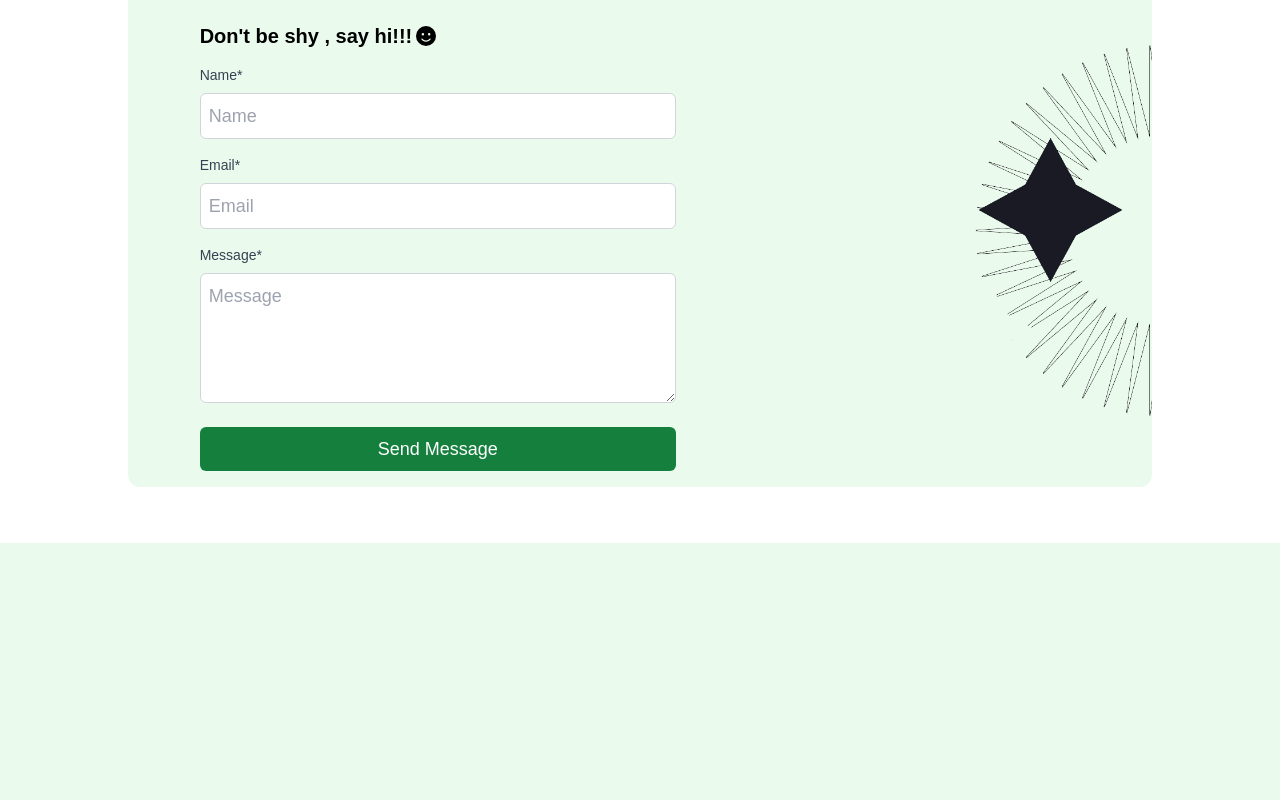
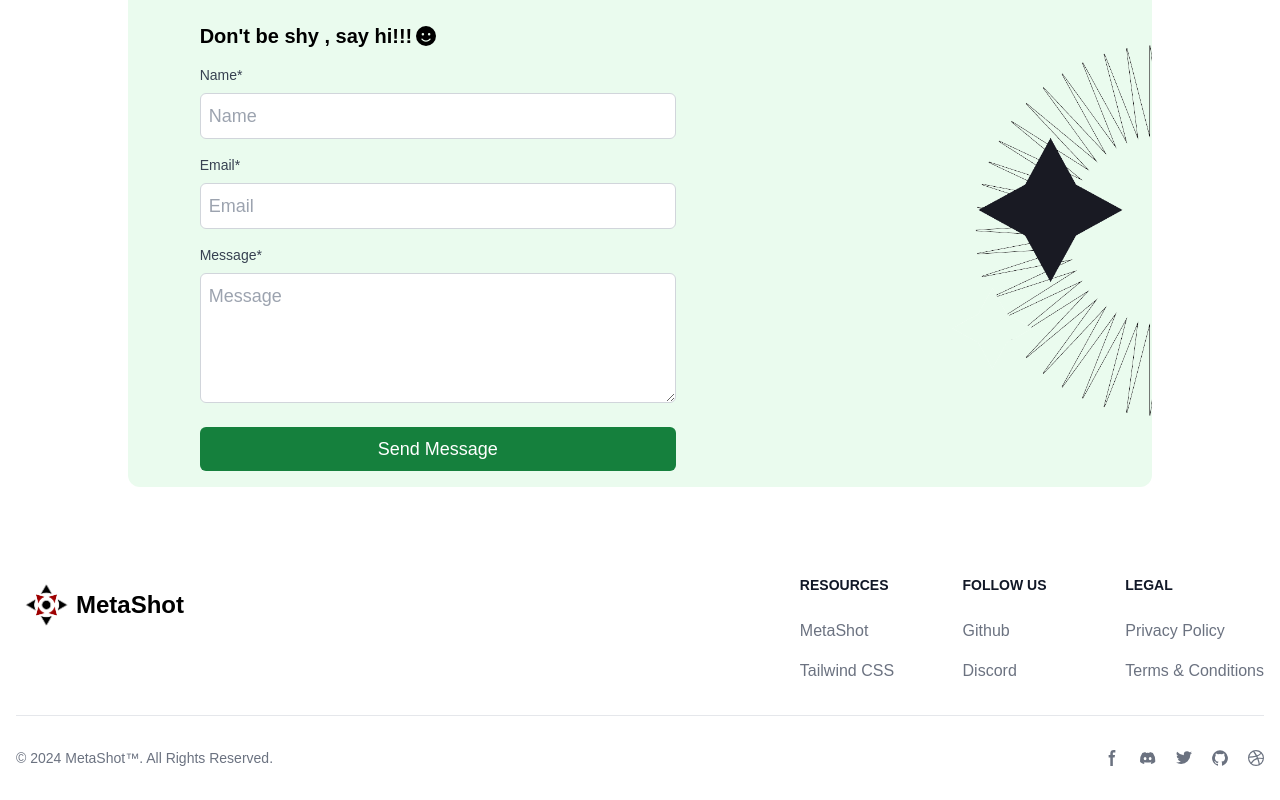
Before and after one commit to Shauryachaturvedimetashot/MetashotFrontendFinal, a Next.js app: page / in a window 1280 px wide. Shown: the part 2964-3764 px from the top of the page. Before the commit the page ends 3507 px from the top, so only its background shows below. Built offline with nearby package versions, Linux system fonts and the light colour scheme.

Commit message:
Added Footer

```diff
--- /dev/null
+++ b/src/Components/Footer.tsx
@@ -0,0 +1,128 @@
+import React from 'react';
+import Image from 'next/image';
+const Footer: React.FC = () => {
+  return (
+    // <footer className=" text-black  pb-[5%] ">
+    //   <div className=" ] w-full mx-auto max-w-screen-xl p-4 md:flex md:items-center md:justify-between">
+    //     <span className="text-sm sm:text-center">
+    //       © 2024{' '}
+    //       <a href='' className="hover:underline">
+    //         Metashot™
+    //       </a>
+    //       . All Rights Reserved.
+    //     </span>
+    //     <ul className="flex flex-wrap items-center mt-3 text-sm font-medium sm:mt-0">
+    //       <li>
+    //         <a href="#" className="hover:underline mr-4 md:mr-6">
+    //           About
+    //         </a>
+    //       </li>
+    //       <li>
+    //         <a href="#" className="hover:underline mr-4 md:mr-6">
+    //           Privacy Policy
+    //         </a>
+    //       </li>
+    //       <li>
+    //         <a href="#" className="hover:underline mr-4 md:mr-6">
+    //           Licensing
+    //         </a>
+    //       </li>
+    //       <li>
+    //         <a href="#" className="hover:underline">
+    //           Contact
+    //         </a>
+    //       </li>
+    //     </ul>
+    //   </div>
+    // </footer>
+
+
+
+    <footer className="bg-white text-black">
+    <div className="mx-auto w-full max-w-screen-xl p-4 py-6 lg:py-8 font-spaceGrotesk">
+        <div className="md:flex md:justify-between">
+          <div className="mb-6 md:mb-0">
+              <a href="#" className="flex items-center">
+                  <Image src='/metashot_logo copy.png' width={60} height={60} alt="MetaShot"/>
+                  <span className="self-center text-2xl font-semibold whitespace-nowrap ">MetaShot</span>
+              </a>
+          </div>
+          <div className="grid grid-cols-2 gap-8 sm:gap-6 sm:grid-cols-3">
+              <div>
+                  <h2 className="mb-6 text-sm font-semibold text-gray-900 uppercase ">Resources</h2>
+                  <ul className="text-gray-500 dark:text-gray-400 font-medium">
+                      <li className="mb-4">
+                          <a href="#" className="hover:underline">MetaShot</a>
+                      </li>
+                      <li>
+                          <a href="#" className="hover:underline">Tailwind CSS</a>
+                      </li>
+                  </ul>
+              </div>
+              <div>
+                  <h2 className="mb-6 text-sm font-semibold text-gray-900 uppercase dark:text-white">Follow us</h2>
+                  <ul className="text-gray-500 dark:text-gray-400 font-medium">
+                      <li className="mb-4">
+                          <a href="#"className="hover:underline ">Github</a>
+                      </li>
+                      <li>
+                          <a href="#" className="hover:underline">Discord</a>
+                      </li>
+                  </ul>
+              </div>
+              <div>
+                  <h2 className="mb-6 text-sm font-semibold text-gray-900 uppercase dark:text-white">Legal</h2>
+                  <ul className="text-gray-500 dark:text-gray-400 font-medium">
+                      <li className="mb-4">
+                          <a href="#" className="hover:underline">Privacy Policy</a>
+                      </li>
+                      <li>
+                          <a href="#" className="hover:underline">Terms &amp; Conditions</a>
+                      </li>
+                  </ul>
+              </div>
+          </div>
+      </div>
+      <hr className="my-6 border-gray-200 sm:mx-auto dark:border-gray-700 lg:my-8" />
+      <div className="sm:flex sm:items-center sm:justify-between">
+          <span className="text-sm text-gray-500 sm:text-center dark:text-gray-400">© 2024 <a href="#" className="hover:underline">MetaShot™</a>. All Rights Reserved.
+          </span>
+          <div className="flex mt-4 sm:justify-center sm:mt-0">
+              <a href="#" className="text-gray-500 hover:text-gray-900 dark:hover:text-white">
+                  <svg className="w-4 h-4" aria-hidden="true" xmlns="http://www.w3.org/2000/svg" fill="currentColor" viewBox="0 0 8 19">
+                        <path fill-rule="evenodd" d="M6.135 3H8V0H6.135a4.147 4.147 0 0 0-4.142 4.142V6H0v3h2v9.938h3V9h2.021l.592-3H5V3.591A.6.6 0 0 1 5.592 3h.543Z" clip-rule="evenodd"/>
+                    </svg>
+                  <span className="sr-only">Facebook page</span>
+              </a>
+              <a href="#" className="text-gray-500 hover:text-gray-900 dark:hover:text-white ms-5">
+                  <svg className="w-4 h-4" aria-hidden="true" xmlns="http://www.w3.org/2000/svg" fill="currentColor" viewBox="0 0 21 16">
+                        <path d="M16.942 1.556a16.3 16.3 0 0 0-4.126-1.3 12.04 12.04 0 0 0-.529 1.1 15.175 15.175 0 0 0-4.573 0 11.585 11.585 0 0 0-.535-1.1 16.274 16.274 0 0 0-4.129 1.3A17.392 17.392 0 0 0 .182 13.218a15.785 15.785 0 0 0 4.963 2.521c.41-.564.773-1.16 1.084-1.785a10.63 10.63 0 0 1-1.706-.83c.143-.106.283-.217.418-.33a11.664 11.664 0 0 0 10.118 0c.137.113.277.224.418.33-.544.328-1.116.606-1.71.832a12.52 12.52 0 0 0 1.084 1.785 16.46 16.46 0 0 0 5.064-2.595 17.286 17.286 0 0 0-2.973-11.59ZM6.678 10.813a1.941 1.941 0 0 1-1.8-2.045 1.93 1.93 0 0 1 1.8-2.047 1.919 1.919 0 0 1 1.8 2.047 1.93 1.93 0 0 1-1.8 2.045Zm6.644 0a1.94 1.94 0 0 1-1.8-2.045 1.93 1.93 0 0 1 1.8-2.047 1.918 1.918 0 0 1 1.8 2.047 1.93 1.93 0 0 1-1.8 2.045Z"/>
+                    </svg>
+                  <span className="sr-only">Discord community</span>
+              </a>
+              <a href="#" className="text-gray-500 hover:text-gray-900 dark:hover:text-white ms-5">
+                  <svg className="w-4 h-4" aria-hidden="true" xmlns="http://www.w3.org/2000/svg" fill="currentColor" viewBox="0 0 20 17">
+                    <path fill-rule="evenodd" d="M20 1.892a8.178 8.178 0 0 1-2.355.635 4.074 4.074 0 0 0 1.8-2.235 8.344 8.344 0 0 1-2.605.98A4.13 4.13 0 0 0 13.85 0a4.068 4.068 0 0 0-4.1 4.038 4 4 0 0 0 .105.919A11.705 11.705 0 0 1 1.4.734a4.006 4.006 0 0 0 1.268 5.392 4.165 4.165 0 0 1-1.859-.5v.05A4.057 4.057 0 0 0 4.1 9.635a4.19 4.19 0 0 1-1.856.07 4.108 4.108 0 0 0 3.831 2.807A8.36 8.36 0 0 1 0 14.184 11.732 11.732 0 0 0 6.291 16 11.502 11.502 0 0 0 17.964 4.5c0-.177 0-.35-.012-.523A8.143 8.143 0 0 0 20 1.892Z" clip-rule="evenodd"/>
+                </svg>
+                  <span className="sr-only">Twitter page</span>
+              </a>
+              <a href="#" className="text-gray-500 hover:text-gray-900 dark:hover:text-white ms-5">
+                  <svg className="w-4 h-4" aria-hidden="true" xmlns="http://www.w3.org/2000/svg" fill="currentColor" viewBox="0 0 20 20">
+                        <path fill-rule="evenodd" d="M10 .333A9.911 9.911 0 0 0 6.866 19.65c.5.092.678-.215.678-.477 0-.237-.01-1.017-.014-1.845-2.757.6-3.338-1.169-3.338-1.169a2.627 2.627 0 0 0-1.1-1.451c-.9-.615.07-.6.07-.6a2.084 2.084 0 0 1 1.518 1.021 2.11 2.11 0 0 0 2.884.823c.044-.503.268-.973.63-1.325-2.2-.25-4.516-1.1-4.516-4.9A3.832 3.832 0 0 1 4.7 7.068a3.56 3.56 0 0 1 .095-2.623s.832-.266 2.726 1.016a9.409 9.409 0 0 1 4.962 0c1.89-1.282 2.717-1.016 2.717-1.016.366.83.402 1.768.1 2.623a3.827 3.827 0 0 1 1.02 2.659c0 3.807-2.319 4.644-4.525 4.889a2.366 2.366 0 0 1 .673 1.834c0 1.326-.012 2.394-.012 2.72 0 .263.18.572.681.475A9.911 9.911 0 0 0 10 .333Z" clip-rule="evenodd"/>
+                  </svg>
+                  <span className="sr-only">GitHub account</span>
+              </a>
+              <a href="#" className="text-gray-500 hover:text-gray-900 dark:hover:text-white ms-5">
+                  <svg className="w-4 h-4" aria-hidden="true" xmlns="http://www.w3.org/2000/svg" fill="currentColor" viewBox="0 0 20 20">
+                    <path fill-rule="evenodd" d="M10 0a10 10 0 1 0 10 10A10.009 10.009 0 0 0 10 0Zm6.613 4.614a8.523 8.523 0 0 1 1.93 5.32 20.094 20.094 0 0 0-5.949-.274c-.059-.149-.122-.292-.184-.441a23.879 23.879 0 0 0-.566-1.239 11.41 11.41 0 0 0 4.769-3.366ZM8 1.707a8.821 8.821 0 0 1 2-.238 8.5 8.5 0 0 1 5.664 2.152 9.608 9.608 0 0 1-4.476 3.087A45.758 45.758 0 0 0 8 1.707ZM1.642 8.262a8.57 8.57 0 0 1 4.73-5.981A53.998 53.998 0 0 1 9.54 7.222a32.078 32.078 0 0 1-7.9 1.04h.002Zm2.01 7.46a8.51 8.51 0 0 1-2.2-5.707v-.262a31.64 31.64 0 0 0 8.777-1.219c.243.477.477.964.692 1.449-.114.032-.227.067-.336.1a13.569 13.569 0 0 0-6.942 5.636l.009.003ZM10 18.556a8.508 8.508 0 0 1-5.243-1.8 11.717 11.717 0 0 1 6.7-5.332.509.509 0 0 1 .055-.02 35.65 35.65 0 0 1 1.819 6.476 8.476 8.476 0 0 1-3.331.676Zm4.772-1.462A37.232 37.232 0 0 0 13.113 11a12.513 12.513 0 0 1 5.321.364 8.56 8.56 0 0 1-3.66 5.73h-.002Z" clip-rule="evenodd"/>
+                </svg>
+                  <span className="sr-only">Dribbble account</span>
+              </a>
+          </div>
+      </div>
+    </div>
+</footer>
+  );
+};
+
+export default Footer;
--- a/src/app/homePage/page.tsx
+++ b/src/app/homePage/page.tsx
@@ -5,6 +5,7 @@
 import Content2 from "./Content2";
 import ContactUs from "./ContactUs";
 import Team from "./Team";
+import Footer from "@/src/Components/Footer";
 
 const Hpage:React.FC = ()=>{
     const contactRef = useRef<HTMLDivElement>(null)
@@ -24,6 +25,7 @@
             <ContactUs/>
 
             </div>
+            <Footer/>
 
         </div>
     )
```
